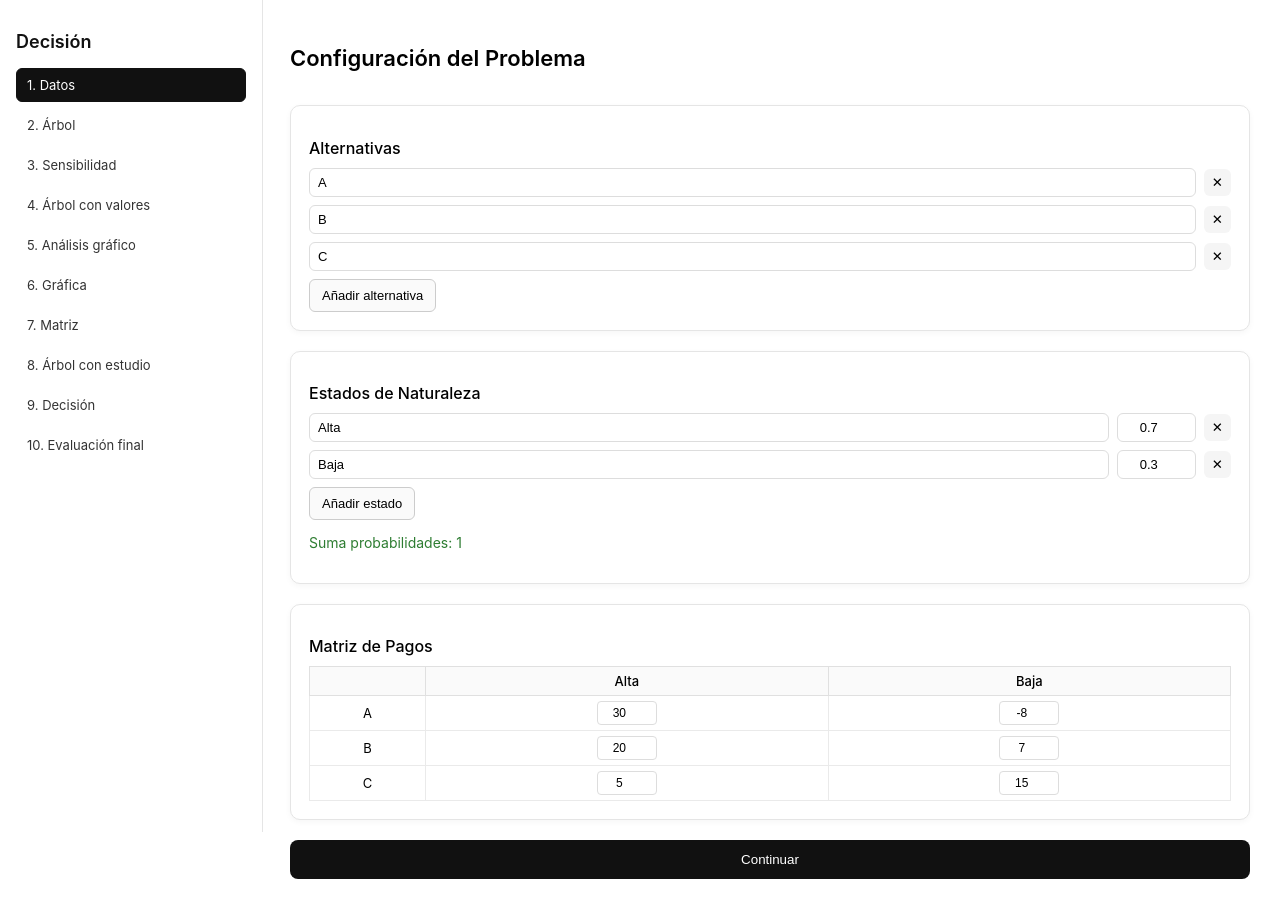
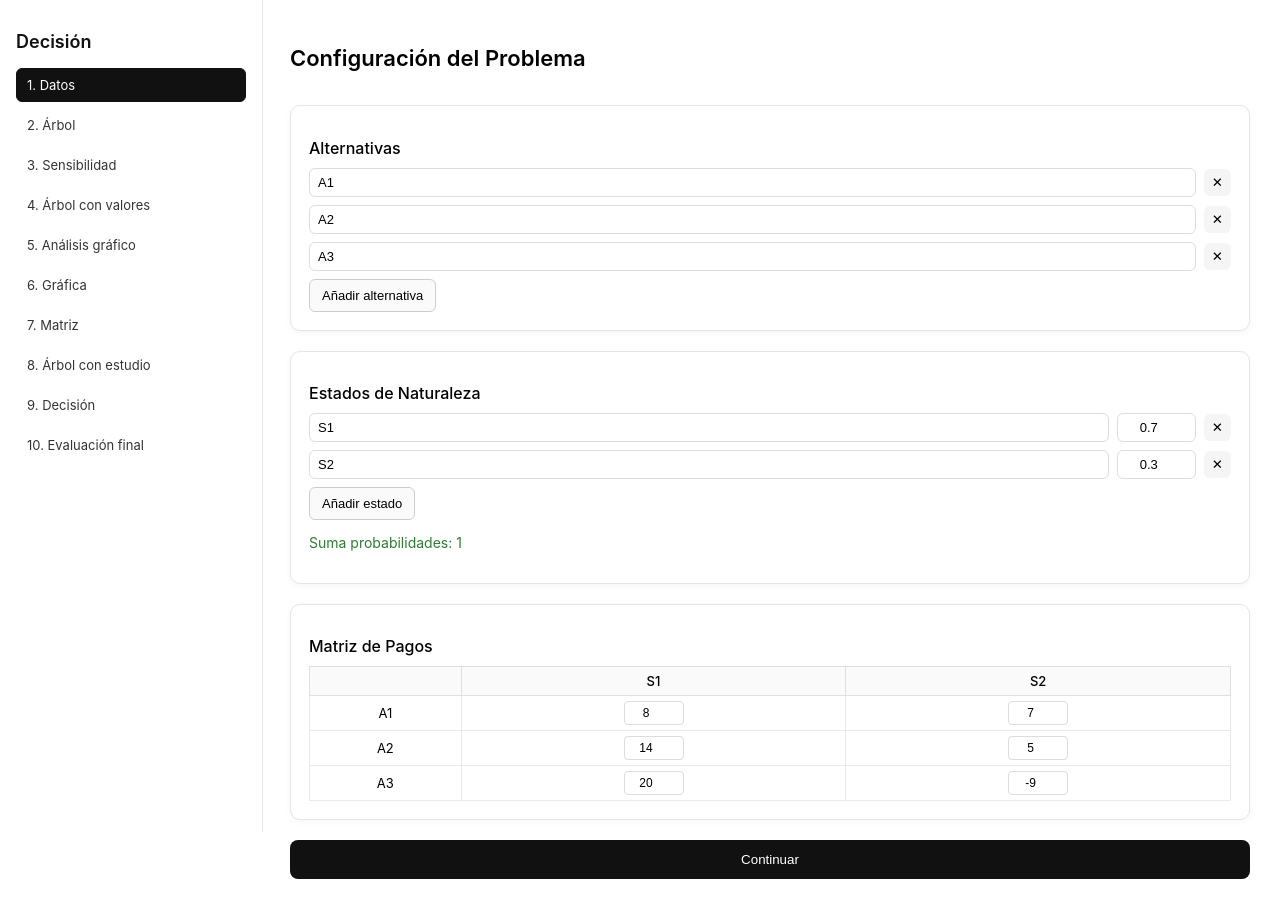
Before and after one commit to juliloa/Investigacion_operaciones, a React (Create React App) app: page / in a window 1280 px wide. Built offline with nearby package versions, Linux system fonts and the light colour scheme.

Commit message:
fix: use default data

```diff
--- a/src/App.js
+++ b/src/App.js
@@ -1,5 +1,6 @@
 import React, { useState } from "react";
 
+import { defaultData } from "./data/defaultData";
 import Sidebar from "./components/Sidebar";
 
 import Step1 from "./steps/Step1";
@@ -16,16 +17,7 @@ import Step10 from "./steps/Step10";
 function App() {
   const [step, setStep] = useState(0);
 
-  const [data, setData] = useState({
-    alternatives: ["A", "B", "C"],
-    states: ["Alta", "Baja"],
-    probabilities: [0.7, 0.3],
-    payoff: [
-      [30, -8],
-      [20, 7],
-      [5, 15]
-    ]
-  });
+  const [data, setData] = useState(defaultData);
 
   const next = () => setStep(step + 1);
   const prev = () => setStep(step - 1);
```
